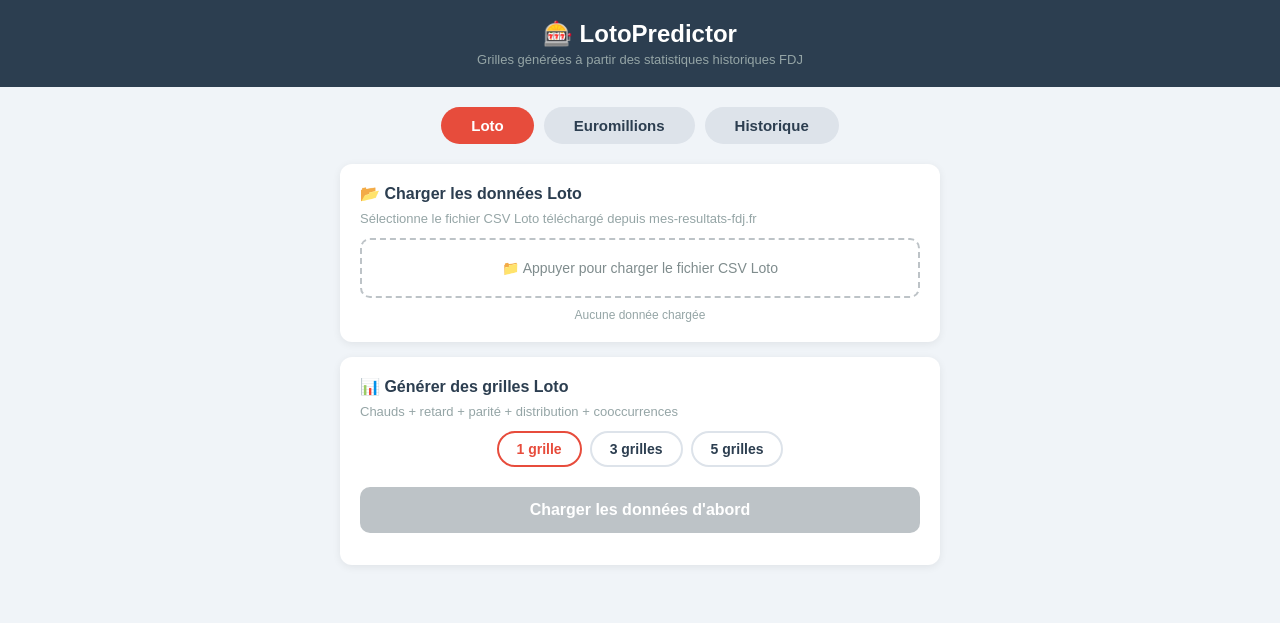
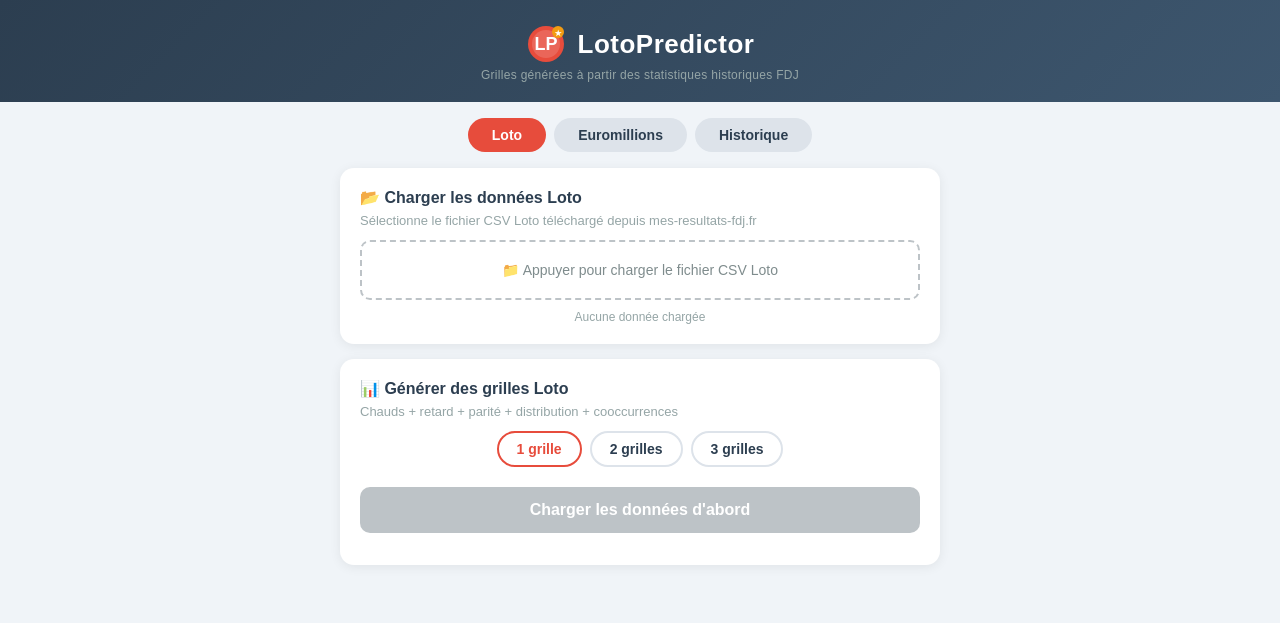
Before and after one commit to ludalgrand/loto-predictor, a plain HTML site: page index.html in a window 1280 px wide. Drawn offline with Linux system fonts and the light colour scheme.

Commit message:
V2 : logo, 1-2-3 grilles, définitions stats

```diff
--- a/index.html
+++ b/index.html
@@ -12,24 +12,52 @@
   <style>
     * { margin: 0; padding: 0; box-sizing: border-box; }
     body { font-family: Arial, sans-serif; background-color: #f0f4f8; color: #2c3e50; }
-    header { background-color: #2c3e50; color: white; padding: 20px; text-align: center; }
-    header h1 { font-size: 24px; }
-    header p { font-size: 13px; color: #95a5a6; margin-top: 4px; }
-    .tabs { display: flex; justify-content: center; gap: 10px; padding: 20px; }
-    .tab { padding: 10px 30px; border: none; border-radius: 25px; font-size: 15px; cursor: pointer; background-color: #dde3ea; color: #2c3e50; font-weight: bold; }
+
+    header {
+      background: linear-gradient(135deg, #2c3e50 0%, #3d566e 100%);
+      color: white;
+      padding: 24px 20px 20px;
+      text-align: center;
+    }
+
+    .header-logo {
+      display: flex;
+      align-items: center;
+      justify-content: center;
+      gap: 12px;
+      margin-bottom: 4px;
+    }
+
+    .logo-svg {
+      width: 40px;
+      height: 40px;
+      flex-shrink: 0;
+    }
+
+    header h1 { font-size: 26px; font-weight: 800; letter-spacing: 0.5px; }
+    header p { font-size: 12px; color: #95a5a6; margin-top: 4px; letter-spacing: 0.3px; }
+
+    .tabs { display: flex; justify-content: center; gap: 8px; padding: 16px 20px; }
+    .tab { padding: 9px 24px; border: none; border-radius: 25px; font-size: 14px; cursor: pointer; background-color: #dde3ea; color: #2c3e50; font-weight: bold; }
     .tab.active { background-color: #e74c3c; color: white; }
     .tab.euro.active { background-color: #2980b9; }
+    .tab.hist.active { background-color: #2c3e50; }
+
     .section { display: none; max-width: 640px; margin: 0 auto; padding: 0 20px 40px; }
     .section.active { display: block; }
-    .card { background: white; border-radius: 12px; padding: 20px; margin-bottom: 15px; box-shadow: 0 2px 8px rgba(0,0,0,0.07); }
-    .card h2 { font-size: 16px; margin-bottom: 8px; }
+
+    .card { background: white; border-radius: 14px; padding: 20px; margin-bottom: 15px; box-shadow: 0 2px 12px rgba(0,0,0,0.07); }
+    .card h2 { font-size: 16px; margin-bottom: 6px; }
     .card p { font-size: 13px; color: #95a5a6; margin-bottom: 12px; }
+
     .btn { width: 100%; padding: 14px; background-color: #e74c3c; color: white; border: none; border-radius: 10px; font-size: 16px; font-weight: bold; cursor: pointer; margin-top: 10px; }
     .btn.bleu { background-color: #2980b9; }
     .btn.gris { background-color: #95a5a6; font-size: 13px; padding: 10px; margin-top: 8px; }
     .btn:disabled { background-color: #bdc3c7; cursor: not-allowed; }
+
     .grille-row { display: flex; align-items: center; justify-content: center; margin: 8px 0; gap: 4px; }
     .grille-num { font-size: 11px; color: #95a5a6; width: 20px; text-align: right; margin-right: 4px; }
+
     .boule { display: inline-flex; align-items: center; justify-content: center; width: 38px; height: 38px; border-radius: 50%; background-color: #e74c3c; color: white; font-weight: bold; font-size: 14px; }
     .boule.chaud { background-color: #c0392b; border: 2px solid #f39c12; }
     .boule.retard { background-color: #8e44ad; border: 2px solid #d35400; }
@@ -37,20 +65,27 @@
     .boule.etoile { background-color: #2980b9; }
     .boule.small { width: 28px; height: 28px; font-size: 11px; }
     .boule.mini { width: 24px; height: 24px; font-size: 10px; }
+
     .legende { text-align: center; font-size: 11px; color: #95a5a6; margin-top: 6px; line-height: 2; }
     .legende .dot { display: inline-block; width: 10px; height: 10px; border-radius: 50%; margin-right: 4px; vertical-align: middle; }
     .legende .dot.chaud { background: #c0392b; border: 2px solid #f39c12; }
     .legende .dot.retard { background: #8e44ad; border: 2px solid #d35400; }
+
     .statut { font-size: 12px; text-align: center; color: #95a5a6; margin-top: 8px; }
+
     .upload-zone { border: 2px dashed #bdc3c7; border-radius: 10px; padding: 20px 16px; text-align: center; font-size: 14px; color: #7f8c8d; cursor: pointer; margin-bottom: 10px; -webkit-tap-highlight-color: transparent; }
     .upload-zone.ok { border-color: #27ae60; color: #27ae60; }
     input[type="file"] { display: none; }
+
     .nb-grilles { display: flex; justify-content: center; gap: 8px; margin-bottom: 10px; }
     .nb-btn { padding: 8px 18px; border: 2px solid #dde3ea; border-radius: 20px; background: white; font-size: 14px; cursor: pointer; font-weight: bold; color: #2c3e50; }
     .nb-btn.active { border-color: #e74c3c; color: #e74c3c; }
     .nb-btn.active.bleu { border-color: #2980b9; color: #2980b9; }
+
     .stats-grid { display: grid; grid-template-columns: 1fr 1fr; gap: 12px; margin-top: 10px; }
-    .stats-block h3 { font-size: 13px; color: #7f8c8d; margin-bottom: 8px; }
+    .stats-block h3 { font-size: 13px; color: #7f8c8d; margin-bottom: 2px; }
+    .stats-block .definition { font-size: 11px; color: #bdc3c7; margin-bottom: 8px; font-style: italic; }
+
     .stat-row { display: flex; align-items: center; gap: 8px; margin-bottom: 6px; }
     .stat-bar-bg { flex: 1; background: #f0f4f8; border-radius: 4px; height: 8px; overflow: hidden; }
     .stat-bar { height: 100%; border-radius: 4px; background-color: #e74c3c; }
@@ -60,13 +95,10 @@
     .stat-bar.violet { background-color: #8e44ad; }
     .stat-bar.vert { background-color: #27ae60; }
     .stat-pct { font-size: 11px; color: #95a5a6; width: 32px; text-align: right; }
+
     .equilibre { font-size: 11px; color: #27ae60; text-align: center; margin-top: 2px; margin-bottom: 4px; }
 
-    /* Historique */
-    .historique-item {
-      border-bottom: 1px solid #f0f4f8;
-      padding: 10px 0;
-    }
+    .historique-item { border-bottom: 1px solid #f0f4f8; padding: 10px 0; }
     .historique-item:last-child { border-bottom: none; }
     .historique-date { font-size: 11px; color: #95a5a6; margin-bottom: 4px; }
     .historique-vide { font-size: 13px; color: #bdc3c7; text-align: center; padding: 20px 0; }
@@ -75,14 +107,23 @@
 <body>
 
   <header>
-    <h1>🎰 LotoPredictor</h1>
+    <div class="header-logo">
+      <svg class="logo-svg" viewBox="0 0 40 40" xmlns="http://www.w3.org/2000/svg">
+        <circle cx="20" cy="20" r="18" fill="#e74c3c"/>
+        <circle cx="20" cy="20" r="14" fill="white" opacity="0.15"/>
+        <text x="20" y="26" text-anchor="middle" font-size="18" font-weight="bold" fill="white">LP</text>
+        <circle cx="32" cy="8" r="6" fill="#f39c12"/>
+        <text x="32" y="12" text-anchor="middle" font-size="8" font-weight="bold" fill="white">★</text>
+      </svg>
+      <h1>LotoPredictor</h1>
+    </div>
     <p>Grilles générées à partir des statistiques historiques FDJ</p>
   </header>
 
   <div class="tabs">
     <button class="tab active" onclick="afficher('loto', this)">Loto</button>
     <button class="tab euro" onclick="afficher('euro', this)">Euromillions</button>
-    <button class="tab" onclick="afficher('historique', this)">Historique</button>
+    <button class="tab hist" onclick="afficher('historique', this)">Historique</button>
   </div>
 
   <!-- LOTO -->
@@ -102,8 +143,8 @@
       <p>Chauds + retard + parité + distribution + cooccurrences</p>
       <div class="nb-grilles">
         <button class="nb-btn active" id="nb-loto-1" onclick="setNb('loto', 1)">1 grille</button>
+        <button class="nb-btn" id="nb-loto-2" onclick="setNb('loto', 2)">2 grilles</button>
         <button class="nb-btn" id="nb-loto-3" onclick="setNb('loto', 3)">3 grilles</button>
-        <button class="nb-btn" id="nb-loto-5" onclick="setNb('loto', 5)">5 grilles</button>
       </div>
       <button class="btn" id="btn-loto" onclick="generer('loto')" disabled>Charger les données d'abord</button>
       <div id="resultat-loto" style="margin-top:12px;"></div>
@@ -136,8 +177,8 @@
       <p>Chauds + retard + parité + distribution + cooccurrences</p>
       <div class="nb-grilles">
         <button class="nb-btn active" id="nb-euro-1" onclick="setNb('euro', 1)">1 grille</button>
+        <button class="nb-btn" id="nb-euro-2" onclick="setNb('euro', 2)">2 grilles</button>
         <button class="nb-btn" id="nb-euro-3" onclick="setNb('euro', 3)">3 grilles</button>
-        <button class="nb-btn" id="nb-euro-5" onclick="setNb('euro', 5)">5 grilles</button>
       </div>
       <button class="btn bleu" id="btn-euro" onclick="generer('euro')" disabled>Charger les données d'abord</button>
       <div id="resultat-euro" style="margin-top:12px;"></div>
@@ -181,7 +222,7 @@
 
     function setNb(jeu, nb) {
       nbGrilles[jeu] = nb;
-      [1, 3, 5].forEach(n => {
+      [1, 2, 3].forEach(n => {
         const b = document.getElementById('nb-' + jeu + '-' + n);
         b.classList.remove('active', 'bleu');
       });
@@ -379,20 +420,10 @@
         row += `</div><div class="equilibre">${pairs}P/${5-pairs}I · ${bas}B/${5-bas}H</div>`;
         html += row;
 
-        // Sauvegarder dans l'historique
-        grillesSession.push({
-          jeu,
-          nums: tousNums,
-          complementaires: complementairesChoisis,
-          chaud: chaudChoisi,
-          retard: retardChoisi,
-          date: new Date().toLocaleTimeString('fr-FR', { hour: '2-digit', minute: '2-digit' })
-        });
+        grillesSession.push({ jeu, nums: tousNums, complementaires: complementairesChoisis, chaud: chaudChoisi, retard: retardChoisi, date: new Date().toLocaleTimeString('fr-FR', { hour: '2-digit', minute: '2-digit' }) });
       }
 
-      // Ajouter au début de l'historique
       historique = [...grillesSession.reverse(), ...historique].slice(0, 50);
-
       document.getElementById('resultat-' + jeu).innerHTML = html;
       document.getElementById('legende-' + jeu).style.display = 'block';
     }
@@ -403,29 +434,20 @@
         contenu.innerHTML = '<div class="historique-vide">Aucune grille générée pour l\'instant</div>';
         return;
       }
-
       let html = '';
-      historique.forEach((g, idx) => {
+      historique.forEach(g => {
         const isEuro = g.jeu === 'euro';
         const label = isEuro ? '⭐ Euromillions' : '🎰 Loto';
-        html += `<div class="historique-item">
-          <div class="historique-date">${g.date} — ${label}</div>
-          <div class="grille-row" style="justify-content:flex-start;padding-left:4px;">`;
-
+        html += `<div class="historique-item"><div class="historique-date">${g.date} — ${label}</div><div class="grille-row" style="justify-content:flex-start;padding-left:4px;">`;
         g.nums.forEach(n => {
           let classe = 'boule mini';
           if (n === g.chaud) classe += ' chaud';
           else if (n === g.retard) classe += ' retard';
           html += `<span class="${classe}">${n}</span>`;
         });
-
-        g.complementaires.forEach(n => {
-          html += `<span class="boule mini ${isEuro ? 'etoile' : 'chance'}">${n}</span>`;
-        });
-
+        g.complementaires.forEach(n => { html += `<span class="boule mini ${isEuro ? 'etoile' : 'chance'}">${n}</span>`; });
         html += `</div></div>`;
       });
-
       contenu.innerHTML = html;
     }
 
@@ -439,6 +461,7 @@
       const couleur = isEuro ? 'bleu' : '';
       const couleurComp = isEuro ? 'bleu' : 'orange';
       const labelComp = isEuro ? '⭐ Étoiles fréquentes' : '🍀 Numéros chance fréquents';
+      const defComp = isEuro ? 'Étoiles apparaissant le plus souvent' : 'Complémentaires les plus fréquents';
 
       const chauds = topNums(stats.boules, 5, false);
       const froids = topNums(stats.boules, 5, true);
@@ -459,22 +482,27 @@
       const html = `
         <div class="stats-block">
           <h3>🔥 Numéros chauds</h3>
+          <div class="definition">Sortis le plus souvent sur l'historique</div>
           ${chauds.map(n => `<div class="stat-row"><span class="boule small ${couleur}">${n.num}</span><div class="stat-bar-bg"><div class="stat-bar ${couleur}" style="width:${Math.round(n.count/maxBoule*100)}%"></div></div><span class="stat-pct">${n.count}x</span></div>`).join('')}
         </div>
         <div class="stats-block">
           <h3>⏳ Numéros en retard</h3>
+          <div class="definition">Absents depuis le plus de tirages</div>
           ${enRetard.map(n => `<div class="stat-row"><span class="boule small" style="background:#8e44ad">${n.num}</span><div class="stat-bar-bg"><div class="stat-bar violet" style="width:${Math.round(n.retard/maxRetard*100)}%"></div></div><span class="stat-pct">${n.retard}t</span></div>`).join('')}
         </div>
         <div class="stats-block">
           <h3>❄️ Numéros froids</h3>
+          <div class="definition">Sortis le moins souvent sur l'historique</div>
           ${froids.map(n => `<div class="stat-row"><span class="boule small" style="background:#95a5a6">${n.num}</span><div class="stat-bar-bg"><div class="stat-bar gris" style="width:${Math.round(n.count/maxBoule*100)}%"></div></div><span class="stat-pct">${n.count}x</span></div>`).join('')}
         </div>
         <div class="stats-block">
           <h3>🤝 Meilleures cooccurrences</h3>
+          <div class="definition">Sortent le plus souvent avec d'autres</div>
           ${topCooc.map(n => `<div class="stat-row"><span class="boule small" style="background:#27ae60">${n.num}</span><div class="stat-bar-bg"><div class="stat-bar vert" style="width:${Math.round(n.score/maxCooc*100)}%"></div></div><span class="stat-pct">${n.score}</span></div>`).join('')}
         </div>
         <div class="stats-block" style="grid-column:1/-1">
           <h3>${labelComp}</h3>
+          <div class="definition">${defComp}</div>
           <div style="display:flex;gap:12px;flex-wrap:wrap;margin-top:4px;">
             ${compChauds.map(n => `<div class="stat-row"><span class="boule small ${couleurComp}">${n.num}</span><div class="stat-bar-bg" style="width:80px"><div class="stat-bar ${couleurComp}" style="width:${Math.round(n.count/maxComp*100)}%"></div></div><span class="stat-pct">${n.count}x</span></div>`).join('')}
           </div>
```
